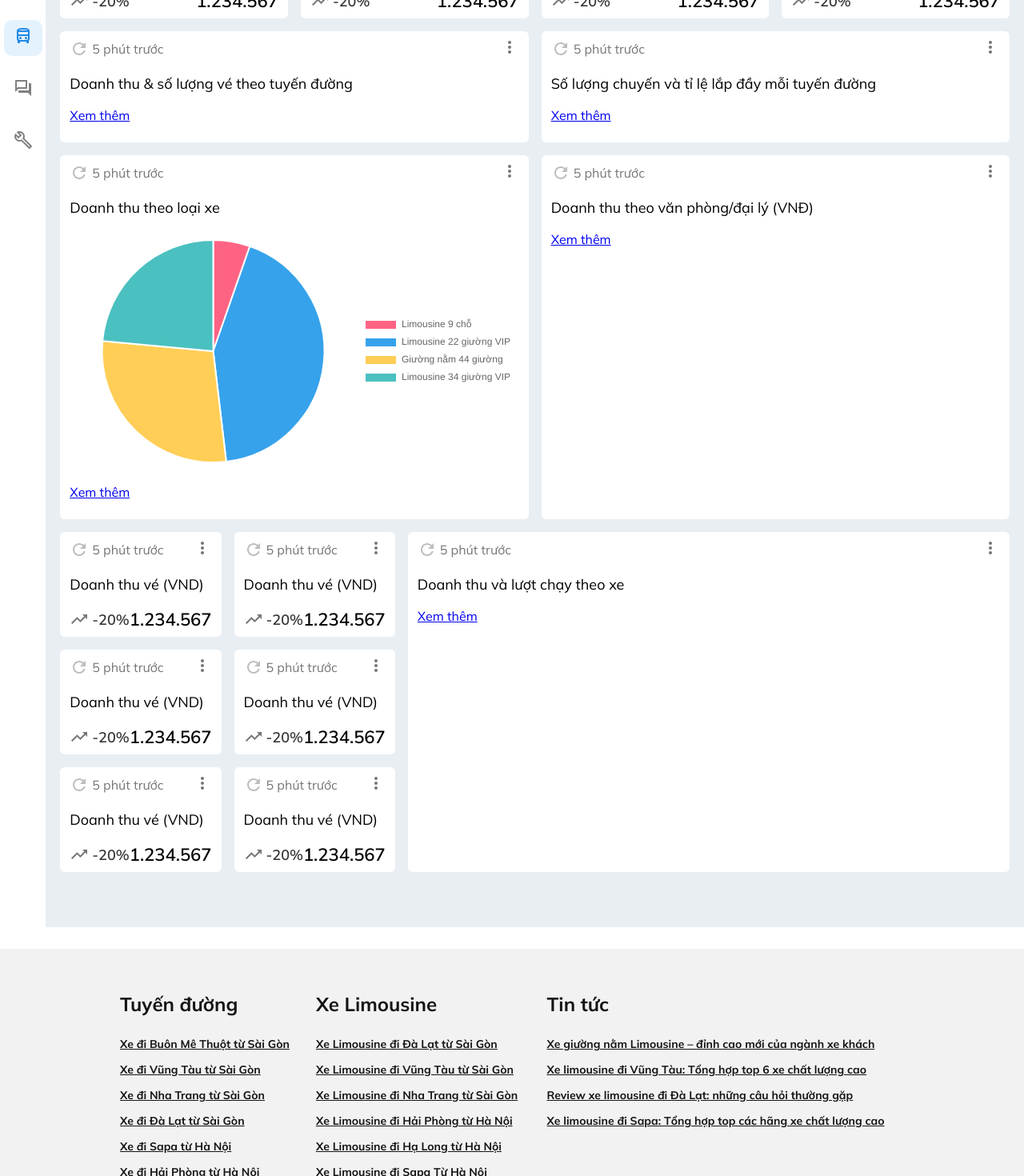
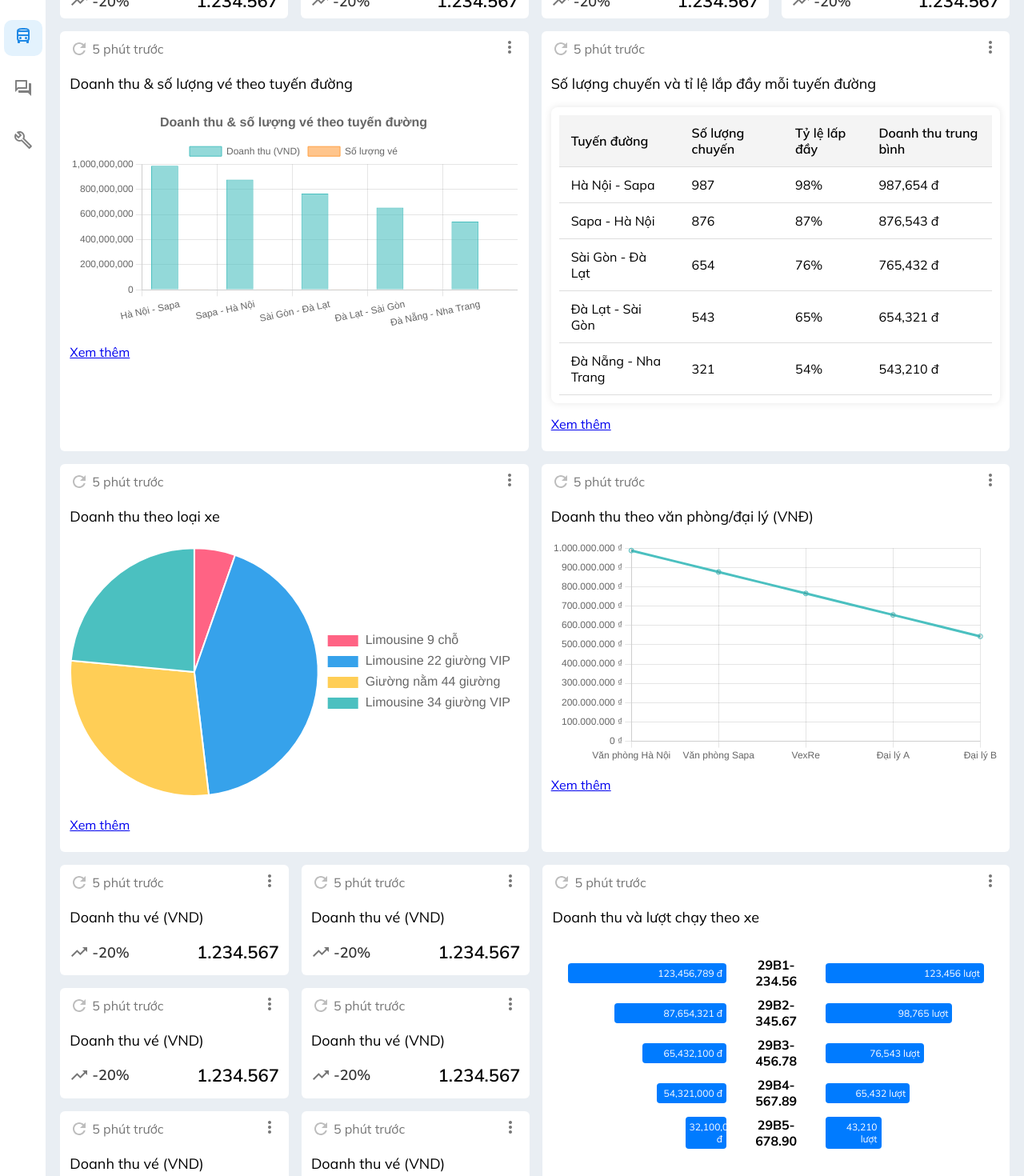
Before and after one commit to quyetcao/DuAnTotNghiep, a React (Vite) app: page /dashboard in a window 1280 px wide. Shown: the part 320-1790 px from the top of the page at 80% size. Built offline with nearby package versions, Linux system fonts and the light colour scheme.

Commit message:
Lưu các thay đổi cục bộ

```diff
--- a/src/component/css/dashboard.css
+++ b/src/component/css/dashboard.css
@@ -63,7 +63,7 @@ body {
     align-items: center;
 }
 
-.search-container > input {
+.search-container>input {
     border: none;
     background-color: transparent;
     outline: none;
@@ -112,7 +112,7 @@ body {
     background-color: rgb(17, 17, 17);
 }
 
-.info-list > .info-item > p {
+.info-list>.info-item>p {
     margin: 0;
 }
 
@@ -233,7 +233,9 @@ body {
     font-weight: 600;
 }
 
-.card-left, .card-right {
+.card-left,
+.card-right {
+    width: 50%;
     display: grid;
     row-gap: 16px;
 }
--- /dev/null
+++ b/src/component/dashboard/chart_thongke/MixedChart.jsx
@@ -0,0 +1,68 @@
+import React from 'react';
+import { Chart as ChartJS, CategoryScale, LinearScale, BarElement, PointElement, LineElement, Title, Tooltip, Legend } from 'chart.js';
+import { Bar } from 'react-chartjs-2';
+
+ChartJS.register(
+    CategoryScale,
+    LinearScale,
+    BarElement,
+    PointElement,
+    LineElement,
+    Title,
+    Tooltip,
+    Legend
+);
+
+const MixedChart = () => {
+    const data = {
+        labels: ['Hà Nội - Sapa', 'Sapa - Hà Nội', 'Sài Gòn - Đà Lạt', 'Đà Lạt - Sài Gòn', 'Đà Nẵng - Nha Trang'], // Tên tuyến đường
+        datasets: [
+            {
+                type: 'bar', // Biểu đồ cột cho doanh thu
+                label: 'Doanh thu (VND)',
+                data: [987654321, 876543210, 765432100, 654321000, 543210000], // Doanh thu từng tuyến đường
+                backgroundColor: 'rgba(75, 192, 192, 0.6)',
+                borderColor: 'rgba(75, 192, 192, 1)',
+                borderWidth: 1,
+            },
+            {
+                type: 'bar', // Biểu đồ cột cho số lượng vé
+                label: 'Số lượng vé',
+                data: [654321, 543210, 432100, 321000, 210000], // Số lượng vé từng tuyến đường
+                backgroundColor: 'rgba(255, 159, 64, 0.6)',
+                borderColor: 'rgba(255, 159, 64, 1)',
+                borderWidth: 1,
+            },
+        ],
+    };
+
+    const options = {
+        responsive: true,
+        plugins: {
+            legend: {
+                position: 'top', // Vị trí của chú thích
+            },
+            title: {
+                display: true,
+                text: 'Doanh thu & số lượng vé theo tuyến đường',
+                font: {
+                    size: 16,
+                },
+            },
+        },
+        scales: {
+            y: {
+                beginAtZero: true,
+                ticks: {
+                    callback: function (value) {
+                        return value.toLocaleString(); // Format lại số với dấu phẩy
+                    },
+                },
+            },
+        },
+    };
+
+    return <Bar data={data} options={options} />;
+};
+
+export default MixedChart;
--- /dev/null
+++ b/src/component/dashboard/chart_thongke/TableComponent.jsx
@@ -0,0 +1,39 @@
+import React from 'react';
+import './css-chart/tablecomponent.css';
+
+const TableComponent = () => {
+    const data = [
+        { route: 'Hà Nội - Sapa', trips: 987, fillRate: '98%', avgRevenue: '987,654 đ' },
+        { route: 'Sapa - Hà Nội', trips: 876, fillRate: '87%', avgRevenue: '876,543 đ' },
+        { route: 'Sài Gòn - Đà Lạt', trips: 654, fillRate: '76%', avgRevenue: '765,432 đ' },
+        { route: 'Đà Lạt - Sài Gòn', trips: 543, fillRate: '65%', avgRevenue: '654,321 đ' },
+        { route: 'Đà Nẵng - Nha Trang', trips: 321, fillRate: '54%', avgRevenue: '543,210 đ' },
+    ];
+
+    return (
+        <div className="table-container">
+            <table className="styled-table">
+                <thead>
+                    <tr>
+                        <th>Tuyến đường</th>
+                        <th>Số lượng chuyến</th>
+                        <th>Tỷ lệ lấp đầy</th>
+                        <th>Doanh thu trung bình</th>
+                    </tr>
+                </thead>
+                <tbody>
+                    {data.map((item, index) => (
+                        <tr key={index}>
+                            <td>{item.route}</td>
+                            <td>{item.trips}</td>
+                            <td>{item.fillRate}</td>
+                            <td>{item.avgRevenue}</td>
+                        </tr>
+                    ))}
+                </tbody>
+            </table>
+        </div>
+    );
+};
+
+export default TableComponent;
--- /dev/null
+++ b/src/component/dashboard/chart_thongke/css-chart/doanhthuvaluotchay.css
@@ -0,0 +1,61 @@
+.doanh-thu-luot-chay-container {
+    padding: 20px;
+    background-color: white;
+    border-radius: 8px;
+}
+
+.row {
+    display: flex;
+    align-items: center;
+    justify-content: center;
+    /* Căn giữa các thành phần */
+    margin-bottom: 10px;
+    /* Khoảng cách giữa các hàng */
+}
+
+.bar-container {
+    display: flex;
+    align-items: center;
+}
+
+.bar {
+    background-color: #007bff;
+    color: white;
+    padding: 5px;
+    border-radius: 4px;
+    font-size: 12px;
+    text-align: right;
+    /* Căn chữ về phía bên phải của thanh */
+}
+
+.doanh-thu {
+    background-color: #007bff;
+    /* Màu xanh dương cho doanh thu */
+}
+
+.luot-chay {
+    background-color: #007bff;
+    /* Màu xanh lá cây cho lượt chạy */
+}
+
+.xe {
+    margin: 0 20px;
+    width: 100px;
+    text-align: center;
+    font-weight: bold;
+    color: black;
+}
+
+/* Căn thanh bên trái (doanh thu) về phía bên phải */
+.bar-container.left {
+    justify-content: flex-end;
+    width: 45%;
+    /* Chiếm 50% chiều rộng khung chứa */
+}
+
+/* Căn thanh bên phải (lượt chạy) về phía bên trái */
+.bar-container.right {
+    justify-content: flex-start;
+    width: 45%;
+    /* Chiếm 50% chiều rộng khung chứa */
+}
--- /dev/null
+++ b/src/component/dashboard/chart_thongke/css-chart/tablecomponent.css
@@ -0,0 +1,27 @@
+.table-container {
+    background-color: white;
+    border-radius: 8px;
+    padding: 10px;
+    box-shadow: 0 0 10px rgba(0, 0, 0, 0.1);
+}
+
+.styled-table {
+    width: 100%;
+    border-collapse: collapse;
+}
+
+.styled-table th,
+.styled-table td {
+    padding: 12px 15px;
+    text-align: left;
+    border-bottom: 1px solid #ddd;
+}
+
+.styled-table th {
+    background-color: #f4f4f4;
+    font-weight: 600;
+}
+
+.styled-table tr:hover {
+    background-color: #f1f1f1;
+}
--- /dev/null
+++ b/src/component/dashboard/chart_thongke/doanhthuvaluotchay.jsx
@@ -0,0 +1,49 @@
+import React from 'react';
+import './css-chart/doanhthuvaluotchay.css';
+
+export default function DoanhThuVaLuotChay() {
+    const data = [
+        { doanhThu: 123456789, xe: '29B1-234.56', luotChay: 123456 },
+        { doanhThu: 87654321, xe: '29B2-345.67', luotChay: 98765 },
+        { doanhThu: 65432100, xe: '29B3-456.78', luotChay: 76543 },
+        { doanhThu: 54321000, xe: '29B4-567.89', luotChay: 65432 },
+        { doanhThu: 32100000, xe: '29B5-678.90', luotChay: 43210 },
+    ];
+
+    // Sắp xếp dữ liệu từ lớn đến bé dựa trên doanh thu
+    const sortedData = data.sort((a, b) => b.doanhThu - a.doanhThu);
+
+    // Tìm giá trị lớn nhất để chuẩn hóa độ dài của các thanh
+    const maxDoanhThu = Math.max(...data.map(item => item.doanhThu));
+    const maxLuotChay = Math.max(...data.map(item => item.luotChay));
+
+    return (
+        <div className="doanh-thu-luot-chay-container">
+            {sortedData.map((item, index) => (
+                <div className="row" key={index}>
+                    <div className="bar-container left">
+                        <div
+                            className="bar doanh-thu"
+                            style={{
+                                width: `${(item.doanhThu / maxDoanhThu) * 100}%`
+                            }}
+                        >
+                            {item.doanhThu.toLocaleString()} đ
+                        </div>
+                    </div>
+                    <div className="xe">{item.xe}</div>
+                    <div className="bar-container right">
+                        <div
+                            className="bar luot-chay"
+                            style={{
+                                width: `${(item.luotChay / maxLuotChay) * 100}%`
+                            }}
+                        >
+                            {item.luotChay.toLocaleString()} lượt
+                        </div>
+                    </div>
+                </div>
+            ))}
+        </div>
+    );
+}
--- a/src/component/dashboard/chart_thongke/linechart.jsx
+++ b/src/component/dashboard/chart_thongke/linechart.jsx
@@ -0,0 +1,43 @@
+import React from 'react';
+import { Line } from 'react-chartjs-2';
+import { Chart as ChartJS, CategoryScale, LinearScale, PointElement, LineElement, Title, Tooltip, Legend } from 'chart.js';
+
+ChartJS.register(CategoryScale, LinearScale, PointElement, LineElement, Title, Tooltip, Legend);
+
+const LineChart = () => {
+    const data = {
+        labels: ['Văn phòng Hà Nội', 'Văn phòng Sapa', 'VexRe', 'Đại lý A', 'Đại lý B'], // Tên các văn phòng
+        datasets: [
+            {
+                label: 'Doanh thu (VND)',
+                data: [987654321, 876543210, 765432100, 654321000, 543210000], // Doanh thu từng văn phòng
+                fill: false,
+                borderColor: 'rgb(75, 192, 192)', // Màu của đường line
+                tension: 0.1, // Độ cong của đường line (0 là thẳng, giá trị lớn hơn làm mềm đường line)
+            },
+        ],
+    };
+
+    const options = {
+        responsive: true,
+        plugins: {
+            legend: {
+                display: false, // Ẩn legend
+            }
+        },
+        scales: {
+            y: {
+                beginAtZero: true,
+                ticks: {
+                    callback: function (value) {
+                        return value.toLocaleString('vi-VN', { style: 'currency', currency: 'VND' });
+                    },
+                },
+            },
+        },
+    };
+
+    return <Line data={data} options={options} />;
+};
+
+export default LineChart;
--- a/src/component/dashboard/chart_thongke/piechar.jsx
+++ b/src/component/dashboard/chart_thongke/piechar.jsx
@@ -30,12 +30,13 @@
 // };
 
 // export default PieChart;
+
 import { Pie } from 'react-chartjs-2';
 import { Chart as ChartJS, ArcElement, Tooltip, Legend } from 'chart.js';
 
 ChartJS.register(ArcElement, Tooltip, Legend);
 
-const PieChart = () => {
+export default function PieChart() {
     const data = {
         labels: ['Limousine 9 chỗ', 'Limousine 22 giường VIP', 'Giường nằm 44 giường', 'Limousine 34 giường VIP'],
         datasets: [
@@ -51,25 +52,28 @@ const PieChart = () => {
     const options = {
         responsive: true,
         maintainAspectRatio: false, // Để biểu đồ tự động chiếm chiều cao khung
-        aspectRatio: 1.5, // Điều chỉnh tỷ lệ giữa chiều rộng và chiều cao, ví dụ: 1.5 (giảm chiều cao)
+        aspectRatio: 1.5, // Điều chỉnh tỷ lệ giữa chiều rộng và chiều cao
         plugins: {
             legend: {
                 position: 'right', // Hiển thị legend bên phải
+                labels: {
+                    font: {
+                        size: 16, // Tăng kích thước font của label
+                    },
+                },
             },
         },
         layout: {
             padding: {
-                top: 10, // Giảm padding trên
-                bottom: 10, // Giảm padding dưới
+                top: 0, // Giảm padding trên
+                bottom: 0, // Giảm padding dưới
             },
         },
     };
 
     return (
-        <div style={{ height: '300px' }}> {/* Điều chỉnh chiều cao của khung chứa */}
+        <div style={{ height: '330px' }}> {/* Điều chỉnh chiều cao của khung chứa */}
             <Pie data={data} options={options} />
         </div>
     );
 };
-
-export default PieChart;
--- a/src/component/dashboard/dashboard.jsx
+++ b/src/component/dashboard/dashboard.jsx
@@ -2,6 +2,10 @@ import '../css/dashboard.css';
 
 // import chart
 import PieChart from './chart_thongke/piechar';
+import LineChart from './chart_thongke/LineChart';
+import MixedChart from './chart_thongke/MixedChart';
+import TableComponent from './chart_thongke/TableComponent';
+import DoanhThuVaLuotChay from './chart_thongke/doanhthuvaluotchay';
 // import BarChart from './chart_thongke/BarChart';
 
 // import mui icon
@@ -69,13 +73,13 @@ export default function Dashboard() {
                                     <p className="heading-title">Duy Anh</p>
                                 </li>
                                 <li className="info-item info-item__background">
-                                    <NotificationsIcon fontSize='small'/>
+                                    <NotificationsIcon fontSize='small' />
                                 </li>
                                 <li className="info-item info-item__background">
-                                    <ArrowDropDownIcon fontSize='small'/>
+                                    <ArrowDropDownIcon fontSize='small' />
                                 </li>
                                 <li className="info-item info-item__background">
-                                    <LocalPhoneIcon fontSize='small'/>
+                                    <LocalPhoneIcon fontSize='small' />
                                 </li>
                             </ul>
                         </div>
@@ -217,7 +221,7 @@ export default function Dashboard() {
                                 </div>
                                 <p className='thongke-title'>Doanh thu & số lượng vé theo tuyến đường</p>
                                 <div className='chart-item'>
-                                    {/* <BarChart /> */}
+                                    <MixedChart />
                                 </div>
                                 <a href="#" className='more-btt'><p>Xem thêm</p></a>
                             </div>
@@ -234,8 +238,7 @@ export default function Dashboard() {
                                 </div>
                                 <p className='thongke-title'>Số lượng chuyến và tỉ lệ lắp đầy mỗi tuyến đường</p>
                                 <div className='chart'>
-
-
+                                    <TableComponent />
                                 </div>
                                 <a href="#" className='more-btt'><p>Xem thêm</p></a>
                             </div>
@@ -274,7 +277,7 @@ export default function Dashboard() {
                                 </div>
                                 <p className='thongke-title'>Doanh thu theo văn phòng/đại lý (VNĐ)</p>
                                 <div className='chart'>
-
+                                    <LineChart />
                                 </div>
                                 <a href="#" className='more-btt'><p>Xem thêm</p></a>
                             </div>
@@ -442,7 +445,7 @@ export default function Dashboard() {
                                 </div>
                                 <p className='thongke-title'>Doanh thu và lượt chạy theo xe</p>
                                 <div className='chart'>
-
+                                    <DoanhThuVaLuotChay />
                                 </div>
                                 <a href="#" className='more-btt'><p>Xem thêm</p></a>
                             </div>
```
